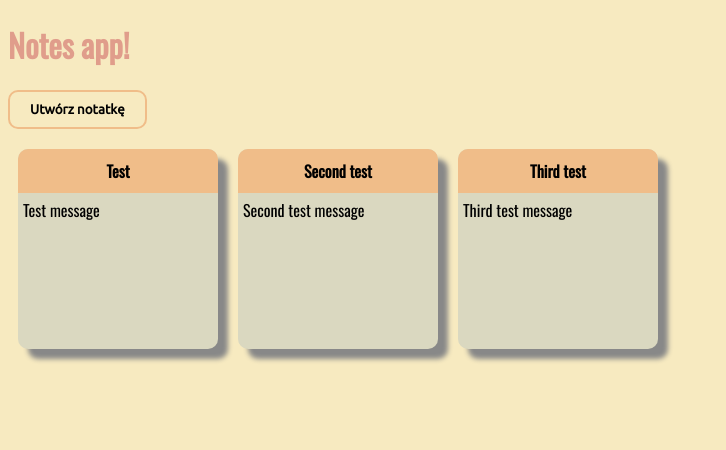
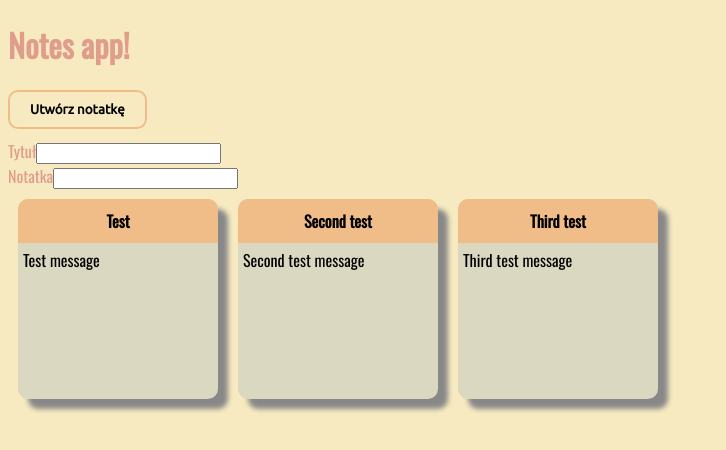
Before and after one commit to tomah89/NotesApp, an Angular app: page / in a window 1280 px wide. Shown: the top 450 px of the page, without its empty margins (0-726 px from the left). Built offline with nearby package versions, Linux system fonts and the light colour scheme.

Commit message:
added add-note component

```diff
--- /dev/null
+++ b/src/app/note/add-note/add-note.component.html
@@ -0,0 +1,8 @@
+<div>
+  <label>Tytuł</label>
+  <input type="text">
+</div>
+<div>
+  <label>Notatka</label>
+  <input type="text">
+</div>
--- /dev/null
+++ b/src/app/note/add-note/add-note.component.ts
@@ -0,0 +1,15 @@
+import { Component, OnInit } from '@angular/core';
+import { Form } from '@angular/forms';
+
+@Component({
+  selector: 'add-note',
+  templateUrl: './add-note.component.html',
+  styleUrls: ['./add-note.component.css']
+})
+export class AddNoteComponent implements OnInit {
+
+  constructor() { }
+
+  ngOnInit() {
+  }
+}
--- a/src/app/note/note.component.html
+++ b/src/app/note/note.component.html
@@ -2,6 +2,8 @@
 	<input type="button" value="Utwórz notatkę">
 </div>
 
+<add-note></add-note>
+
 <div class="list">
 	<display-note [note]="note" *ngFor="let note of notes"></display-note>
 </div>
--- a/src/app/note/note.module.ts
+++ b/src/app/note/note.module.ts
@@ -2,6 +2,7 @@ import { NgModule } from '@angular/core';
 import { CommonModule } from '@angular/common';
 import { NoteComponent } from './note.component';
 import { DisplayNoteComponent } from './display-note/display-note.component';
+import { AddNoteComponent } from './add-note/add-note.component';
 
 @NgModule({
   imports: [
@@ -10,6 +11,6 @@ import { DisplayNoteComponent } from './display-note/display-note.component';
   exports: [
     NoteComponent
   ],
-  declarations: [NoteComponent, DisplayNoteComponent]
+  declarations: [NoteComponent, DisplayNoteComponent, AddNoteComponent]
 })
 export class NoteModule { }
```
Also changed, not shown: src/app/note/add-note/add-note.component.css (added), 1 other file (tests, documents, lock files or other folders).
